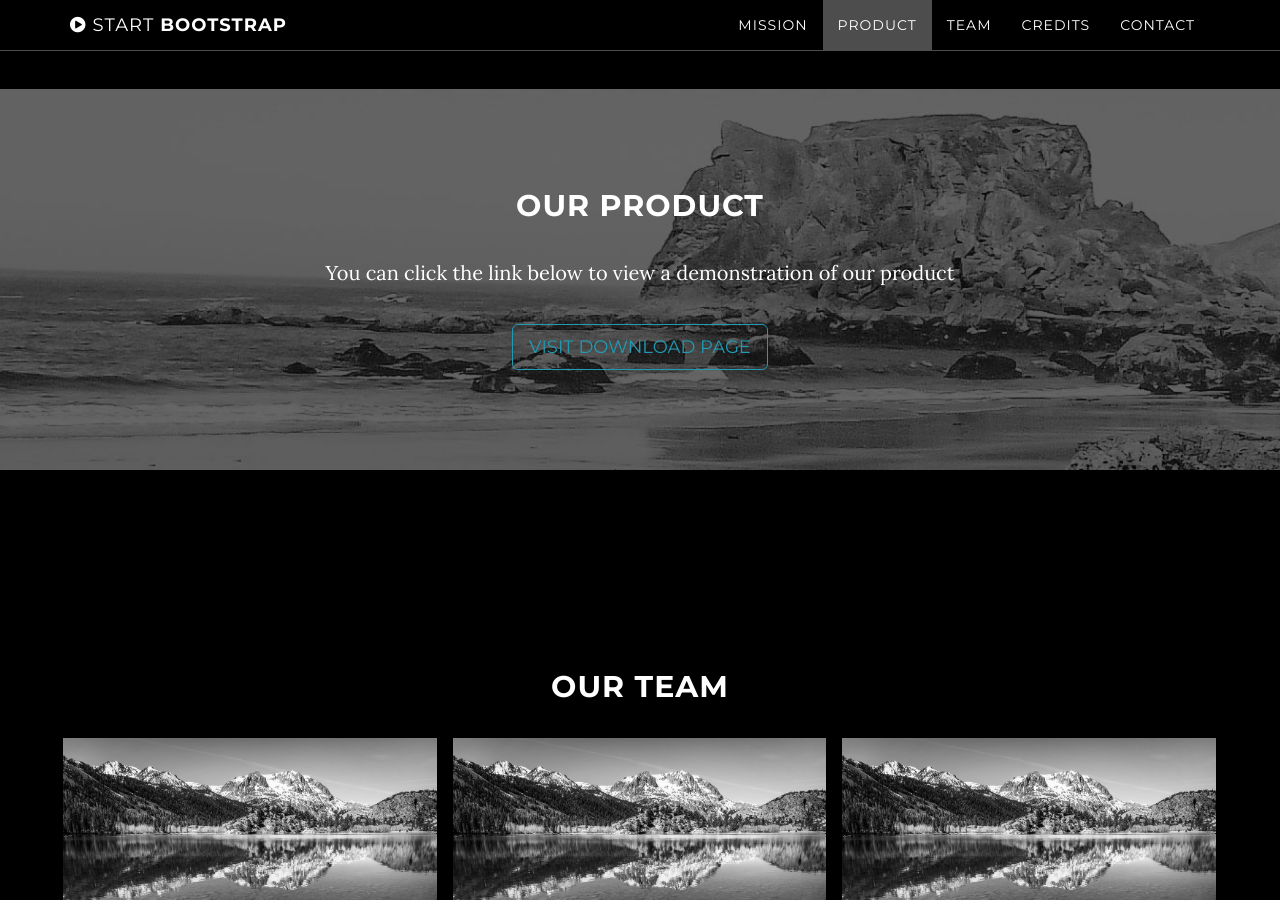
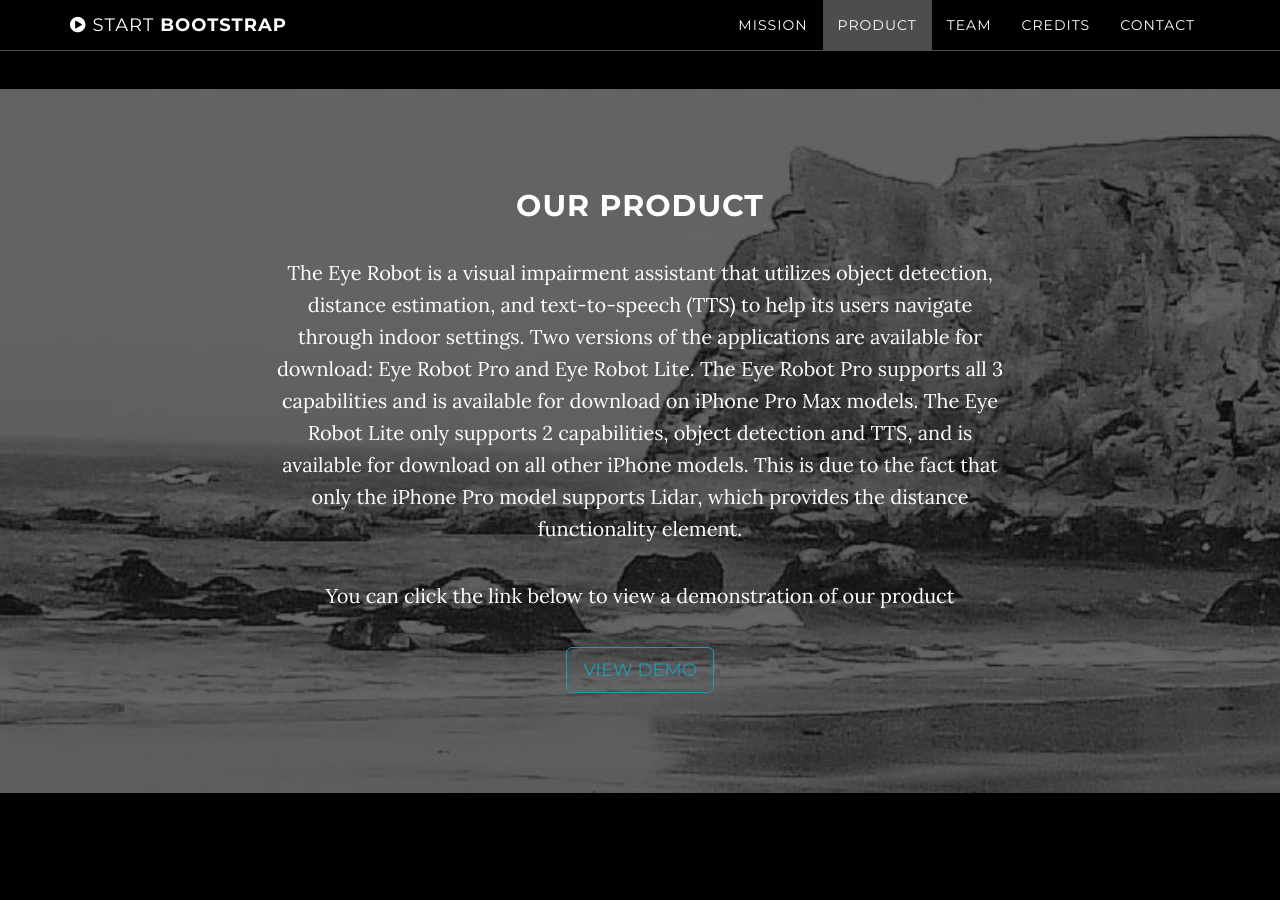
Before and after one commit to snarain677/agency-capstone-website, a Jekyll site: the page built from index.html, in a window 1280 px wide and 900 px high, scrolled down 1523 px. Built offline with Jekyll 4.4.1, drawn with Linux system fonts in a browser that asks for light colours.

Commit message:
Updated credits link and updated product section to provide a short overview of the application

```diff
--- a/_includes/credits.html
+++ b/_includes/credits.html
@@ -31,7 +31,7 @@
 		</div>
 		<div class="mySlides">
 			<h3>Developers behind base object detection and Lidar code</h3>
-			<a href="http://startbootstrap.com/template-overviews/grayscale/" class="btn btn-default btn-lg">Github Page</a>
+			<a href="https://github.com/gagson/LiDAR-plus-object-detection/tree/main?tab=readme-ov-file" class="btn btn-default btn-lg">Github Page</a>
 		</div>
 
 	<div class="dot-container">
--- a/_includes/download.html
+++ b/_includes/download.html
@@ -4,8 +4,9 @@
             <div class="container">
                 <div class="col-lg-8 col-lg-offset-2">
                     <h2>Our Product</h2>
+		    <p>The Eye Robot is a visual impairment assistant that utilizes object detection, distance estimation, and text-to-speech (TTS) to help its users navigate through indoor settings. Two versions of the applications are available for download: Eye Robot Pro and Eye Robot Lite. The Eye Robot Pro supports all 3 capabilities and is available for download on iPhone Pro Max models. The Eye Robot Lite only supports 2 capabilities, object detection and TTS, and is available for download on all other iPhone models. This is due to the fact that only the iPhone Pro model supports Lidar, which provides the distance functionality element.</p>
                     <p>You can click the link below to view a demonstration of our product</p>
-                    <a href="http://startbootstrap.com/template-overviews/grayscale/" class="btn btn-default btn-lg">Visit Download Page</a>
+                    <a href="http://startbootstrap.com/template-overviews/grayscale/" class="btn btn-default btn-lg">View Demo</a>
                 </div>
             </div>
         </div>
```
